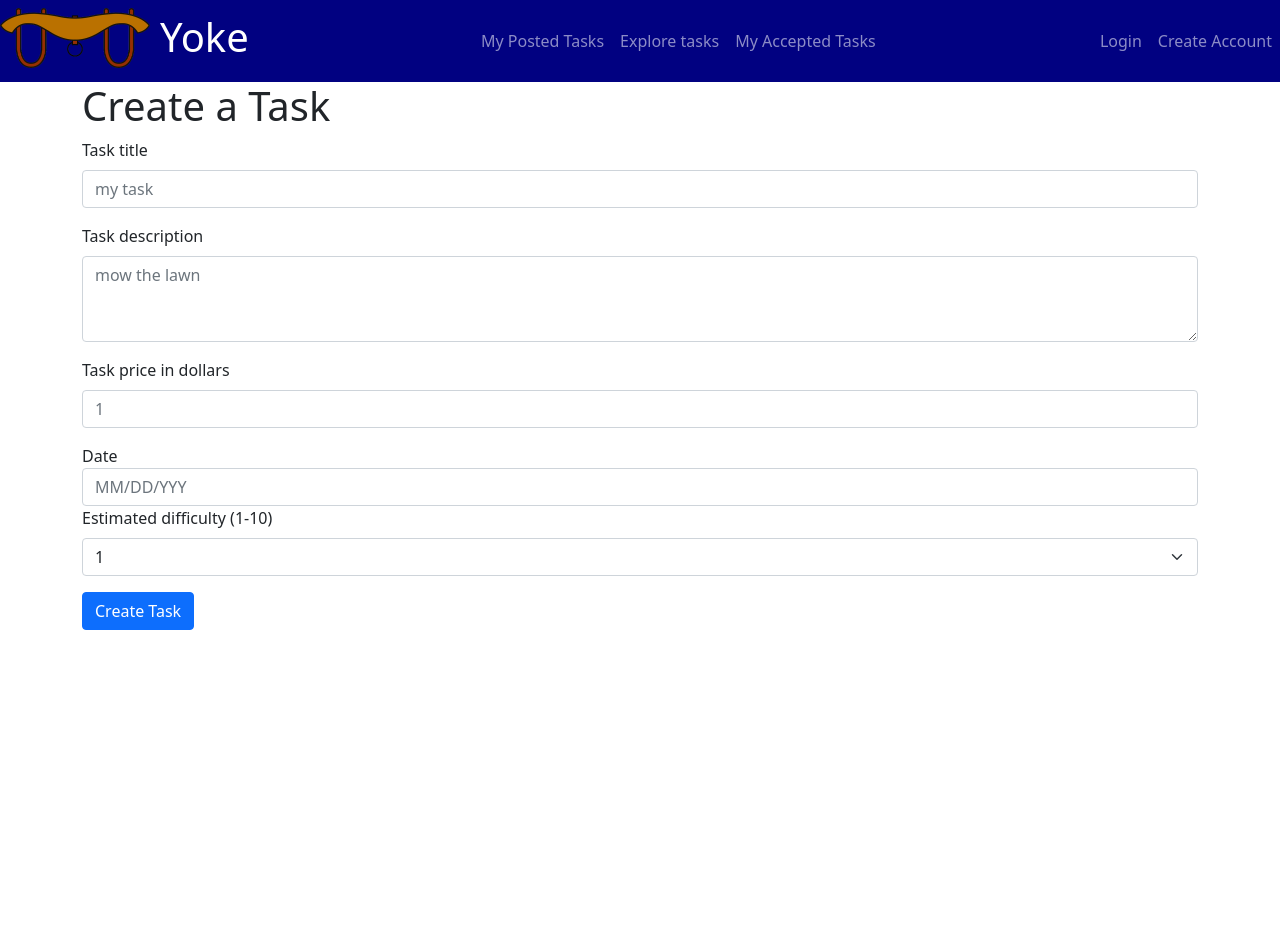
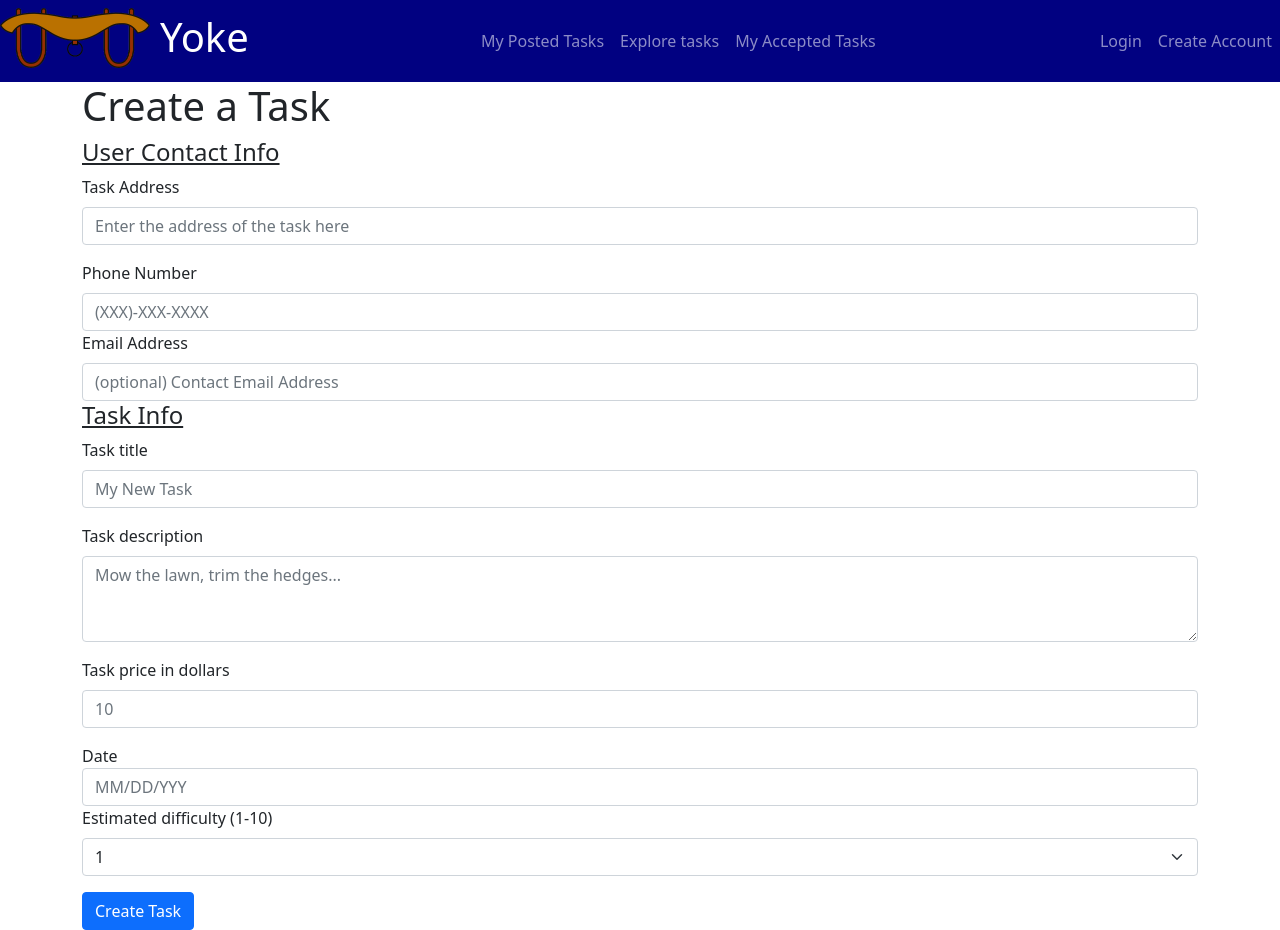
Before and after one commit to kaisermikael/Group-8-Yoke, a Django app: page /create_task in a window 1280 px wide. Before the commit the page ends 630 px from the top, so only its background shows below. Run offline with Django 4.2, Linux system fonts and the light colour scheme; a user stored in the database is signed in; some libraries are stand-ins or nearby versions.

Commit message:
Added additional information to DB and Tasks

```diff
--- a/source/yokeProject/yokeApp/models.py
+++ b/source/yokeProject/yokeApp/models.py
@@ -34,6 +34,9 @@ class Task(models.Model):
     completed_by_user_id = models.IntegerField(blank=True, null=True)
     task_title = models.CharField(max_length=64, default="default task title")
     task_description = models.CharField(max_length=300)
+    task_address = models.CharField(max_length=300, null=True)
+    task_phone = models.CharField(max_length=20, null=True)
+    task_email = models.CharField(max_length=60, null=True, blank=True)
     task_creation_time = models.DateTimeField(default=datetime.now, blank=True)
     task_deletion_time = models.DateTimeField(blank=True, null=True)
     task_cost = models.FloatField(default=0)
--- a/source/yokeProject/yokeApp/templates/yokeapp/create_task.html
+++ b/source/yokeProject/yokeApp/templates/yokeapp/create_task.html
@@ -46,17 +46,34 @@
     <div class="container">
         <h1>Create a Task</h1>
         <form action="create_task" method="post" role="form" class="form-horizontal">{% csrf_token %}
+            <div>
+                <h4 style="text-decoration: underline">User Contact Info</h4>
+                <div class="mb-3">
+                    <label class="form-label" for="inputAddress">Task Address</label>
+                    <input name="taskAddress" type="text" class="form-control" id="taskAddress" placeholder="Enter the address of the task here" required>
+                </div>
+                <div>
+                    <label class="form-label" for="inputPhoneNumber">Phone Number</label>
+                    <input name="taskPhone" type="text" class="form-control" id="taskPhone" placeholder="(XXX)-XXX-XXXX" required>
+                </div>
+                <div>
+                    <label class="form-label" for="inputEmailAddress">Email Address</label>
+                    <input name="taskEmail" type="text" class="form-control" id="taskEmail" placeholder="(optional) Contact Email Address">
+                </div>
+            </div>
+            <div>
+                <h4 style="text-decoration: underline">Task Info</h4>
                 <div class="mb-3">
                     <label class="form-label" for="inputDueDate">Task title</label>
-                <input name="taskTitle" type="text" class="form-control" id="taskTitle" placeholder="my task" required>
+                    <input name="taskTitle" type="text" class="form-control" id="taskTitle" placeholder="My New Task" required>
                 </div>
                 <div class="mb-3">
                     <label class="form-label" for="inputDescription">Task description</label>
-                <textarea name="taskDescription" class="form-control" id="taskDescription" placeholder="mow the lawn" rows="3" required></textarea>
+                    <textarea name="taskDescription" class="form-control" id="taskDescription" placeholder="Mow the lawn, trim the hedges..." rows="3" required></textarea>
                 </div>
                 <div class="mb-3">
                     <label class="form-label" for="inputPrice">Task price in dollars</label>
-                <input name="taskPrice" type="number" step="0.01" class="form-control" id="taskPrice" placeholder="1" required>
+                    <input name="taskPrice" type="number" step="0.01" class="form-control" id="taskPrice" placeholder="10" required>
                 </div>
                 <div class="form-group"> <!-- Date input -->
                     <script>
@@ -90,6 +107,7 @@
                         <option value=10>10</option>
                     </select>
                 </div>
+            </div>
             <!-- <button type="submit" class="btn btn-primary">Create Task</button> -->
             <button type="submit" class="btn btn-primary">Create Task</button>
         </form>
--- a/source/yokeProject/yokeApp/templates/yokeapp/home.html
+++ b/source/yokeProject/yokeApp/templates/yokeapp/home.html
@@ -172,6 +172,12 @@
                                 <div class="col">
                                     <h6 style="text-decoration: underline;">Title: </h6>
                                     <p>{{ task.task_title }}</p>
+                                    <h6 style="text-decoration: underline;">Tasker Address: </h6>
+                                    <p>{{ task.task_address }}</p>
+                                    <h6 style="text-decoration: underline;">Tasker Phone: </h6>
+                                    <p>{{ task.task_phone }}</p>
+                                    <h6 style="text-decoration: underline;">Tasker Email: </h6>
+                                    <p>{{ task.task_email }}</p>
                                     <h6 style="text-decoration: underline;">Description: </h6>
                                     <p>{{ task.task_description }}</p>
                                      <h6 style="text-decoration: underline;">Due date: </h6>
--- a/source/yokeProject/yokeApp/views.py
+++ b/source/yokeProject/yokeApp/views.py
@@ -73,6 +73,9 @@ class CreateTaskPage(View):
         task = Task.objects.create(created_by_user_id=request.user.id,
                                    task_title=task_info["taskTitle"],
                                    task_description=task_info["taskDescription"],
+                                   task_address=task_info["taskAddress"],
+                                   task_phone=task_info["taskPhone"],
+                                   task_email=task_info["taskEmail"],
                                    task_cost=float(task_info["taskPrice"]),
                                    task_due_date=task_info["taskDueDate"],
                                    estimated_difficulty=task_info["taskDifficulty"])
```
Lines whose indentation alone changed are shown as unchanged.
